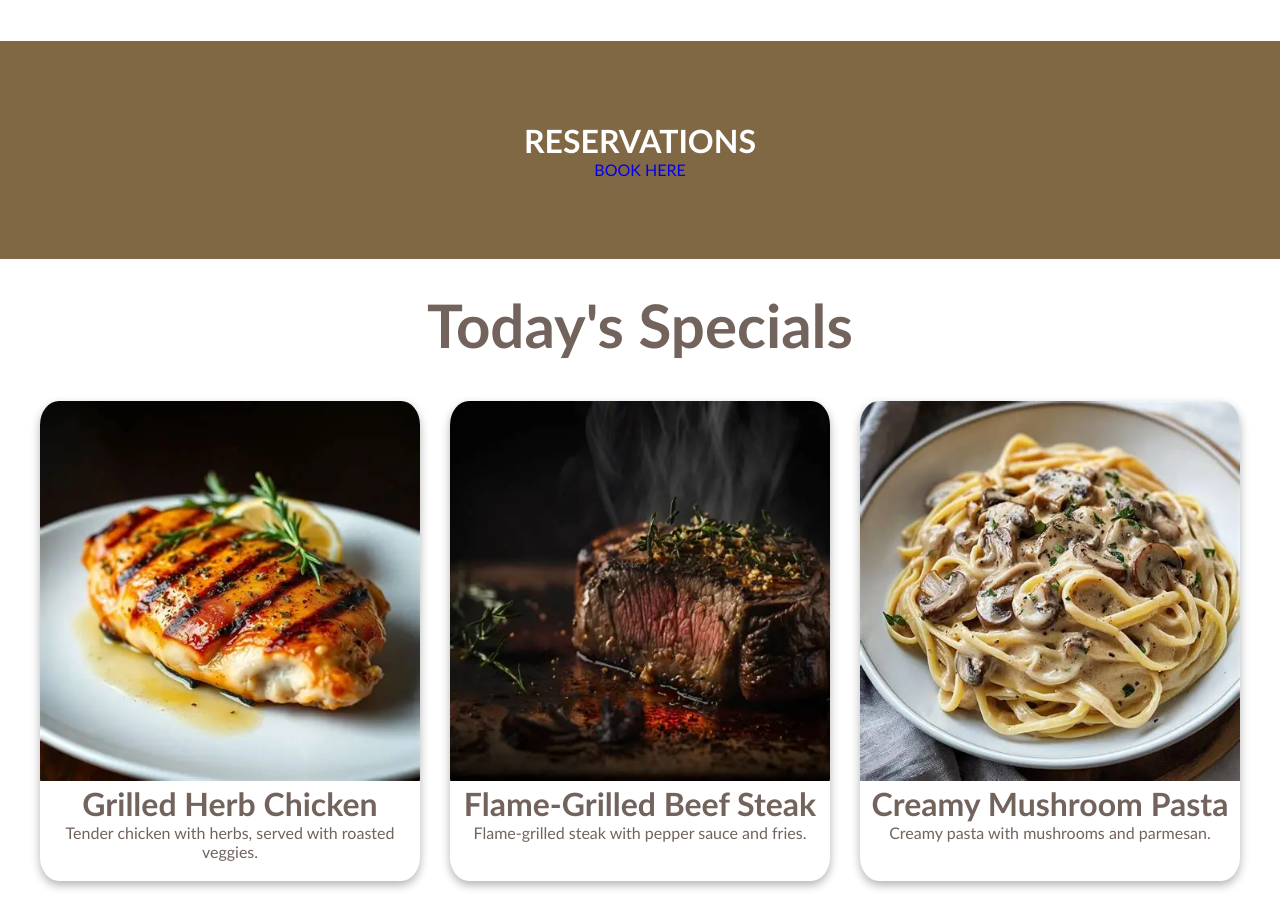
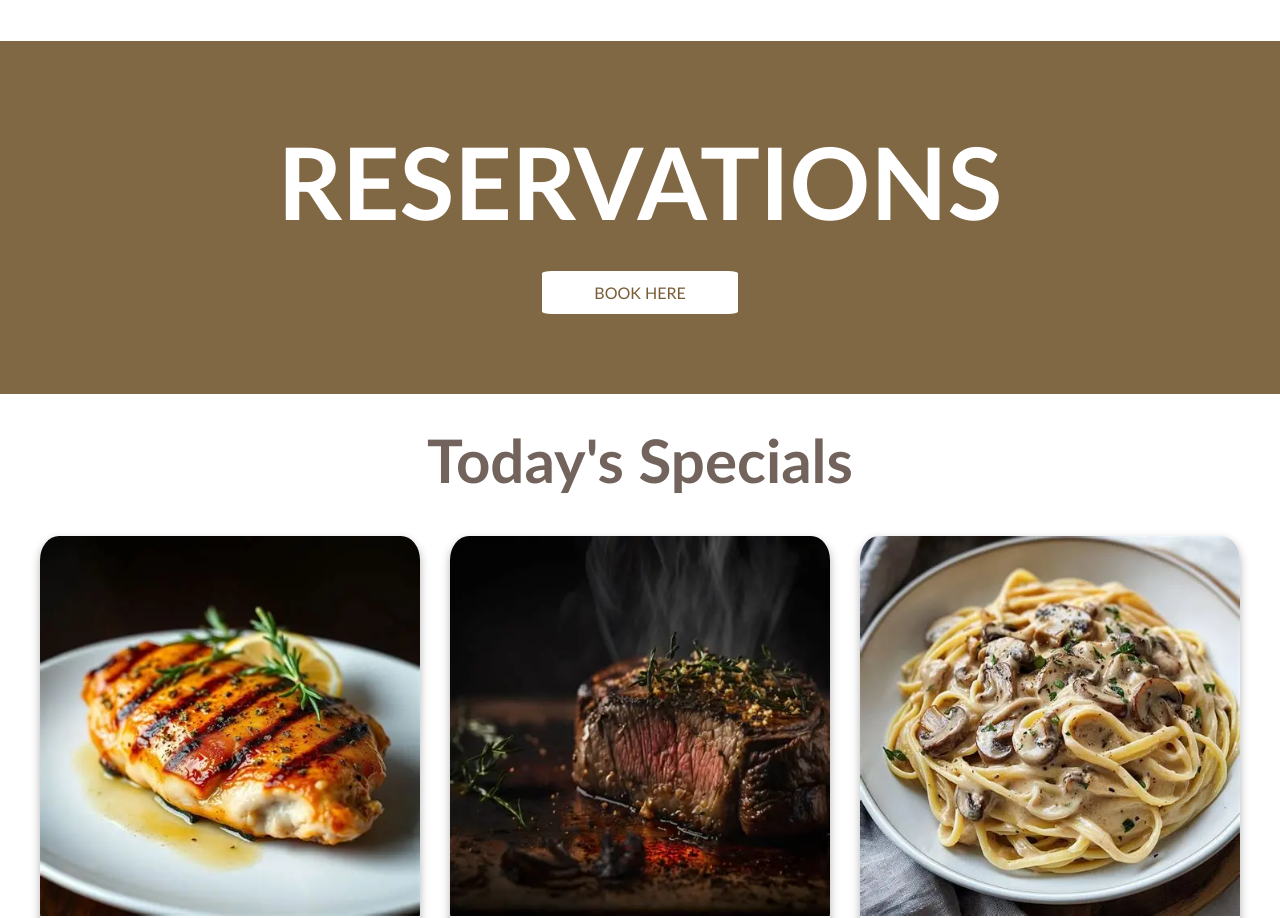
Before and after one commit to SalahhShourr/velora-restaurant, a React (Create React App) app: page / in a window 1280 px wide. Shown: the part 1763-2681 px from the top of the page. Built offline with nearby package versions, Linux system fonts and the light colour scheme.

Commit message:
Fixed reservation section in the home page

```diff
--- a/src/Home.js
+++ b/src/Home.js
@@ -77,7 +77,7 @@ function Home(){
 
       <div id="reservation">
         <h1>RESERVATIONS</h1>
-        <a href="/reservation">BOOK HERE</a>
+        <Link onClick={scrollToTop} to="/reservation">BOOK HERE</Link>
       </div>
 
       <div id="card-container">
--- a/src/style.css
+++ b/src/style.css
@@ -114,7 +114,7 @@ footer p{
     resize: none;
 }
 
-.contactForm button {
+.contactForm button{
     width: 100%;
     padding: 14px;
     border: 2px solid #72635D;
@@ -261,6 +261,28 @@ footer{
     align-items: center;
     color: white;
     text-align: center;
+}
+
+#reservation h1{
+    font-size: 100px;
+}
+
+#reservation a{
+    border: 2px solid white;
+    background-color: white;
+    padding: 10px 50px;
+     border-radius: 5%;
+     color: rgb(121, 92, 55);
+     margin-top: 30px;
+}
+
+#reservation a:hover{
+    border: 2px solid white;
+    background-color: rgb(121, 92, 55);
+    padding: 10px 50px;
+    border-radius: 5%;
+    color: white;
+    margin-top: 30px;
 }
 
 #reservationPage {
```
